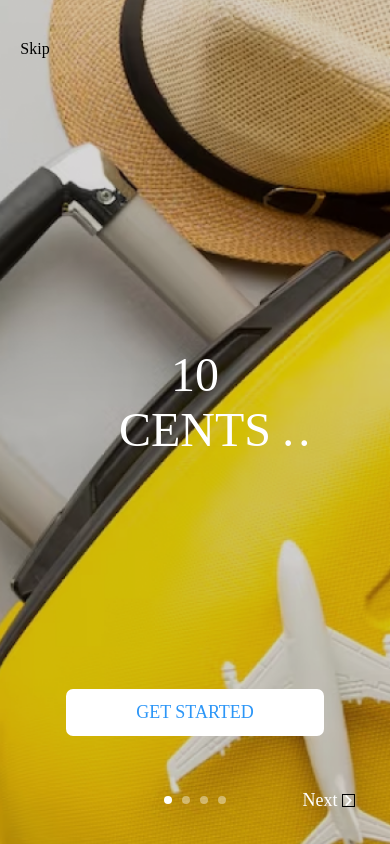
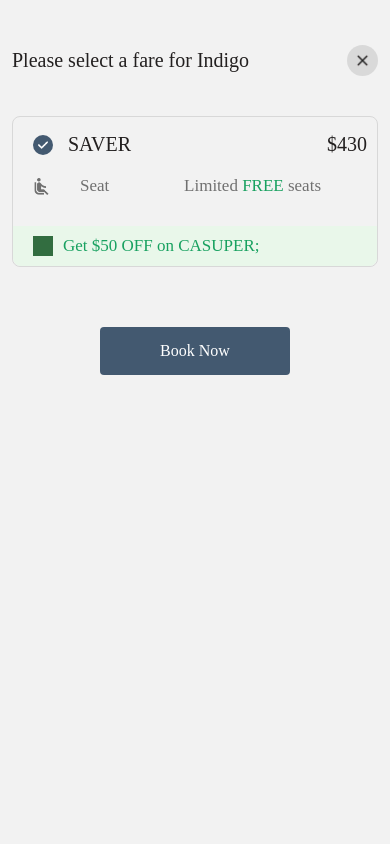
Before and after one commit to chandan-fr/10_Cents_Air, a React Native app: screen /selectfair in a window 390 px wide. Built offline with nearby package versions, Linux system fonts and the light colour scheme; grey boxes are pictures that could not be loaded.

Commit message:
select fair added

```diff
--- a/App.js
+++ b/App.js
@@ -7,6 +7,7 @@ import { StatusBar } from 'react-native';
 import TravelDate from './src/screens/stacknav/TravelDate';
 import FlightSearch from './src/screens/stacknav/FlightSearch';
 import Filters from './src/screens/stacknav/Filters';
+import SelectFair from './src/screens/stacknav/SelectFair';
 
 const RootStack = createNativeStackNavigator();
 
@@ -21,6 +22,7 @@ const App = () => {
         <RootStack.Screen name='traveldate' component={TravelDate} />
         <RootStack.Screen name='flightsearch' component={FlightSearch} />
         <RootStack.Screen name='filters' component={Filters} />
+        <RootStack.Screen name='selectfair' component={SelectFair} />
       </RootStack.Navigator>
     </NavigationContainer>
   );
--- a/src/screens/stacknav/Filters.js
+++ b/src/screens/stacknav/Filters.js
@@ -1,4 +1,4 @@
-import { StyleSheet, Text, View, SafeAreaView, Image, TouchableOpacity, ScrollView, Dimensions } from 'react-native'
+import { StyleSheet, Text, View, SafeAreaView, Image, TouchableOpacity, ScrollView, Dimensions, StatusBar } from 'react-native'
 import React, { useState } from 'react'
 import { b1, b3, blue, green, white } from '../../config/colors';
 import ToggleSwitch from 'toggle-switch-react-native';
@@ -13,6 +13,7 @@ const Filters = ({ navigation }) => {
 
     return (
         <SafeAreaView style={styles.parent}>
+            <StatusBar translucent={true} barStyle={"dark-content"} />
             <View style={styles.Wrap}>
                 {/* nav */}
                 <View style={styles.nav}>
@@ -60,7 +61,7 @@ const Filters = ({ navigation }) => {
                             />
                         </View>
 
-                        <View style={[styles.toggleCont, { marginTop: 10 }]}>
+                        <View style={[styles.toggleCont, { marginTop: 30 }]}>
                             <Text style={[styles.lbB1, { fontSize: 18 }]}>Hide multi airline</Text>
 
                             <ToggleSwitch
--- a/src/screens/stacknav/FlightSearch.js
+++ b/src/screens/stacknav/FlightSearch.js
@@ -73,7 +73,10 @@ const FlightSearch = ({ navigation }) => {
                 <View style={styles.flightOptnWrap}>
                     <ScrollView style={{}}>
                         <View style={{ rowGap: 10 }}>
-                            <View style={[styles.flightOptnCont, { marginTop: 5 }]}>
+                            <TouchableOpacity
+                                style={[styles.flightOptnCont, { marginTop: 5 }]}
+                                onPress={()=> navigation.navigate("selectfair")}
+                            >
                                 <View
                                     style={{
                                         flexDirection: "row",
@@ -138,7 +141,7 @@ const FlightSearch = ({ navigation }) => {
                                         Use CASUPER code to get special $50 OFF
                                     </Text>
                                 </View>
-                            </View>
+                            </TouchableOpacity>
 
                             {/* ================================================================== */}
                             <View style={styles.flightOptnCont}>
--- /dev/null
+++ b/src/screens/stacknav/SelectFair.js
@@ -0,0 +1,153 @@
+import { SafeAreaView, StyleSheet, Text, View, TouchableOpacity, Image, StatusBar } from 'react-native'
+import React from 'react'
+import { b1, b3, gs1, white } from '../../config/colors';
+
+const SelectFair = ({ navigation }) => {
+    return (
+        <SafeAreaView style={{ flex: 1 }}>
+            <StatusBar translucent={true} barStyle={"dark-content"} />
+            <View style={styles.Wrap}>
+                {/* nav */}
+                <View style={styles.nav}>
+                    <Text style={[styles.lbB1, { fontSize: 20, }]}>
+                        Please select a fare for Indigo
+                    </Text>
+
+                    <TouchableOpacity
+                        onPress={() => navigation.goBack()}
+                        style={styles.cross}
+                    >
+                        <Image
+                            style={{ width: 15, height: 15, tintColor: b1 }}
+                            source={require("../../assets/icons/cross.png")}
+                        />
+                    </TouchableOpacity>
+                </View>
+
+                <View style={styles.fair}>
+                    <View
+                        style={{ flexDirection: "row", justifyContent: "space-between", marginHorizontal: 10 }}
+                    >
+                        <View style={{ flex: 1, marginLeft: 10 }}>
+                            {/* saver */}
+                            <View style={{ flexDirection: "row", alignItems: "center", paddingVertical: 10 }}>
+                                <View style={styles.check}>
+                                    <Image
+                                        style={{ width: 10, height: 10, tintColor: white }}
+                                        source={require("../../assets/icons/check.png")}
+                                    />
+                                </View>
+                                <Text style={[styles.ns600, { textTransform: "uppercase" }]}>saver</Text>
+                            </View>
+
+                            <View
+                                style={{ flexDirection: "row", alignItems: "center", justifyContent: 'space-between' }}
+                            >
+                                <View style={{ flexDirection: "row", alignItems: "center", paddingVertical: 10 }}>
+                                    <Image
+                                        style={{ width: 17, height: 17, tintColor: b3 }}
+                                        source={require("../../assets/icons/seat.png")}
+                                    />
+                                    <Text style={[styles.lbB1, { color: b3, fontSize: 17, marginLeft: 30 }]}>
+                                        Seat
+                                    </Text>
+                                </View>
+
+                                <Text style={[styles.lbB1, { color: b3, fontSize: 17 }]}>
+                                    Limited <Text style={[styles.lbB1, { color: gs1, fontSize: 17 }]}>FREE</Text> seats
+                                </Text>
+                            </View>
+                        </View>
+
+                        <Text style={[styles.ns600, { textTransform: "uppercase", marginTop: 10, marginLeft: 6 }]}>
+                            $430
+                        </Text>
+                    </View>
+
+                    <View style={styles.bottom}>
+                        <View style={{ flexDirection: "row", alignItems: "center", paddingVertical: 10 }}>
+                            <Image
+                                style={{ width: 20, height: 20, tintColor: "#306D3F" }}
+                                source={require("../../assets/icons/discount-solid.png")}
+                            />
+                            <Text style={[styles.lbB1, { color: gs1, fontSize: 17, marginLeft: 10 }]}>
+                                Get $50 OFF on CASUPER;
+                            </Text>
+                        </View>
+                    </View>
+                </View>
+
+                <View style={{ marginTop: 60, alignItems: "center" }}>
+                    <TouchableOpacity style={styles.bookNow}>
+                        <Text style={[styles.ns600, { color: white, fontSize: 16 }]}>
+                            Book Now
+                        </Text>
+                    </TouchableOpacity>
+                </View>
+            </View>
+        </SafeAreaView>
+    )
+};
+
+export default SelectFair;
+
+const styles = StyleSheet.create({
+    Wrap: {
+        flex: 1,
+        marginHorizontal: 12,
+        marginTop: 30,
+    },
+    nav: {
+        flexDirection: "row",
+        alignItems: 'center',
+        justifyContent: "space-between",
+        marginTop: 15,
+        marginBottom: 10,
+    },
+    lbB1: {
+        fontFamily: "LondonBetween",
+        color: b1,
+    },
+    cross: {
+        backgroundColor: "#D9D9D9",
+        padding: 8,
+        borderRadius: 100,
+    },
+    fair: {
+        borderRadius: 8,
+        borderColor: "#D8D8D8",
+        borderWidth: 1,
+        marginTop: 30,
+        paddingTop: 6,
+    },
+    check: {
+        backgroundColor: "#435970",
+        borderRadius: 20,
+        marginRight: 15,
+        alignItems: "center",
+        justifyContent: 'center',
+        width: 20,
+        height: 20,
+    },
+    ns600: {
+        fontFamily: "NunitoSans_10pt-Bold",
+        color: b1,
+        fontSize: 20,
+    },
+    bottom: {
+        marginTop: 20,
+        backgroundColor: "#E9F7EA",
+        paddingLeft: 20,
+        borderBottomLeftRadius: 8,
+        borderBottomRightRadius: 8,
+        justifyContent: "center"
+    },
+    bookNow: {
+        borderRadius: 4,
+        backgroundColor: "#435970",
+        alignItems: "center",
+        justifyContent: "center",
+        paddingVertical: 15,
+        paddingHorizontal: 60,
+    },
+});
```
Also changed, not shown: src/assets/icons/seat.png (added).
